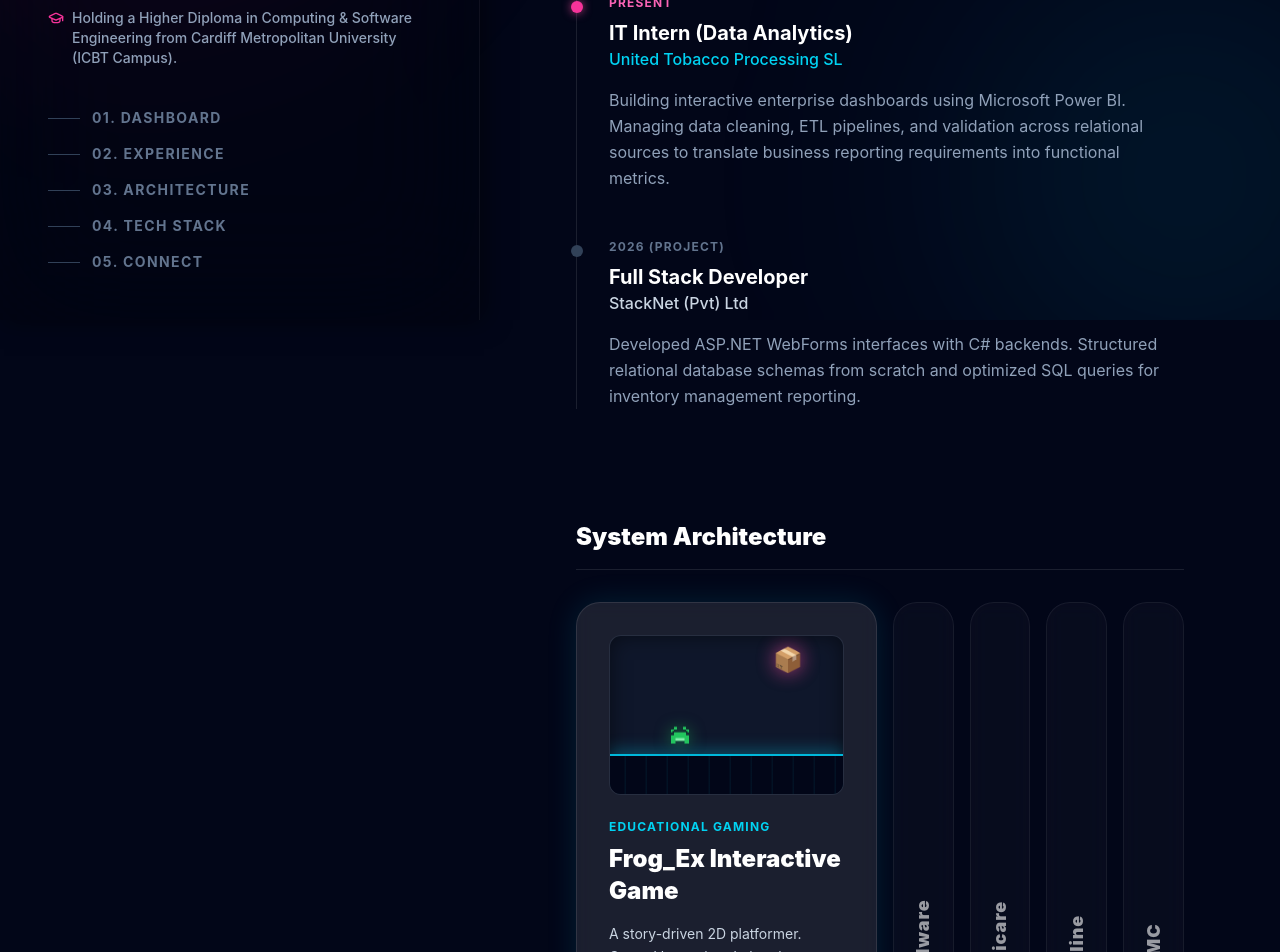
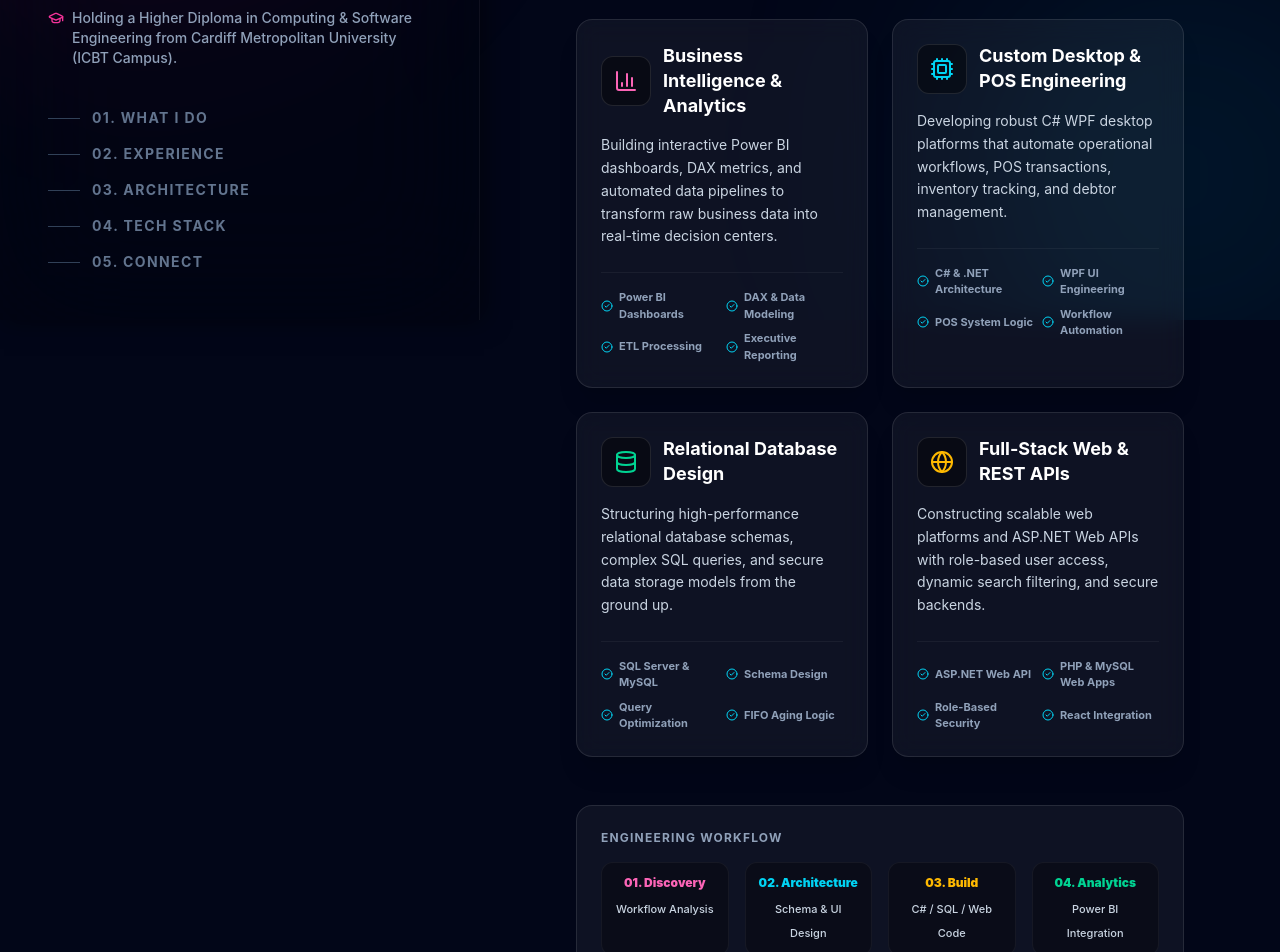
Before and after one commit to ThemiyaD79/portfolio, a React (Vite) app: page / in a window 1280 px wide. Shown: the part 480-1432 px from the top of the page. Built offline with nearby package versions, Linux system fonts and the light colour scheme.

Commit message:
Added What I Do services section, intro presentation animation, robot companion, and mobile optimization

```diff
--- a/src/App.jsx
+++ b/src/App.jsx
@@ -10,12 +10,15 @@
   Palette,
   GraduationCap,
   Smile,
-  ChevronDown
+  ChevronDown,
+  BarChart3,
+  Database,
+  Cpu,
+  Globe,
+  CheckCircle2,
+  Workflow
 } from 'lucide-react';
 
-// ==========================================
-// ⚙️ CONFIGURATION & THEMES
-// ==========================================
 const MY_INFO = {
   name: "Themiya Abeyrathna",
   email: "dgthemiya@gmail.com",
@@ -33,7 +36,6 @@
   { id: 'frost', class: 'bg-frost', border: 'border-slate-800' }
 ];
 
-// --- CUSTOM SVG ICONS ---
 const GithubIcon = ({ className = "w-5 h-5" }) => (
   <svg className={className} fill="currentColor" viewBox="0 0 24 24"><path fillRule="evenodd" d="M12 2C6.477 2 2 6.484 2 12.017c0 4.425 2.865 8.18 6.839 9.504.5.092.682-.217.682-.483 0-.237-.008-.868-.013-1.703-2.782.605-3.369-1.343-3.369-1.343-.454-1.158-1.11-1.466-1.11-1.466-.908-.62.069-.608.069-.608 1.003.07 1.531 1.032 1.531 1.032.892 1.53 2.341 1.088 2.91.832.092-.647.35-1.088.636-1.338-2.22-.253-4.555-1.113-4.555-4.951 0-1.093.39-1.988 1.029-2.688-.103-.253-.446-1.272.098-2.65 0 0 .84-.27 2.75 1.026A9.564 9.564 0 0112 6.844c.85.004 1.705.115 2.504.337 1.909-1.296 2.747-1.027 2.747-1.027.546 1.379.202 2.398.1 2.651.64.7 1.028 1.595 1.028 2.688 0 3.848-2.339 4.695-4.566 4.943.359.309.678.92.678 1.855 0 1.338-.012 2.419-.012 2.747 0 .268.18.58.688.482A10.019 10.019 0 0022 12.017C22 6.484 17.522 2 12 2z" clipRule="evenodd" /></svg>
 );
@@ -44,22 +46,21 @@
   <svg className={className} fill="currentColor" viewBox="0 0 24 24"><path d="M17.48 6.06c-2.09 0-3.69 1.2-4.24 3.01v-3H10.4v7.7c0 1.93-1.57 3.51-3.51 3.51S3.39 15.7 3.39 13.78V6.07H.54v7.71c0 3.51 2.85 6.36 6.36 6.36s6.36-2.85 6.36-6.36v-1.85a4.84 4.84 0 003.1 1.05c2.97 0 5.39-2.42 5.39-5.39s-2.43-5.4-4.27-5.4zm0 8.08c-1.49 0-2.69-1.21-2.69-2.7s1.2-2.7 2.69-2.7 2.69 1.21 2.69 2.7-1.2 2.69-2.69 2.7z"/></svg>
 );
 
-// --- ARCADE DARK MODE GAME PREVIEW ---
 const FrogGameVisual = () => {
   return (
-    <div className="relative w-full h-32 md:h-40 bg-slate-900 rounded-xl overflow-hidden border border-white/10 mb-4 md:mb-6 shadow-[inset_0_0_20px_rgba(0,0,0,0.5)]">
+    <div className="relative w-full h-40 bg-slate-900 rounded-xl overflow-hidden border border-white/10 mb-6 shadow-[inset_0_0_20px_rgba(0,0,0,0.5)]">
       <style>{`
         @keyframes scrollGround { 0% { background-position: 0px 0; } 100% { background-position: -40px 0; } }
-        @keyframes hop { 0%, 100% { transform: translateY(0) scaleY(0.9); } 50% { transform: translateY(-30px) scaleY(1.05); } }
+        @keyframes hop { 0%, 100% { transform: translateY(0) scaleY(0.9); } 50% { transform: translateY(-40px) scaleY(1.05); } }
         @keyframes slideLeftFast { 0% { transform: translateX(300px); } 100% { transform: translateX(-100px); } }
       `}</style>
-      <div className="absolute top-2 right-10 text-xl md:text-2xl animate-pulse drop-shadow-[0_0_10px_rgba(236,72,153,0.8)]">📦</div>
-      <div className="absolute bottom-0 w-full h-8 md:h-10 bg-slate-950 border-t-2 border-cyan-500 shadow-[0_-5px_15px_rgba(6,182,212,0.3)]"
+      <div className="absolute top-4 right-10 text-2xl animate-pulse drop-shadow-[0_0_10px_rgba(236,72,153,0.8)]">📦</div>
+      <div className="absolute bottom-0 w-full h-10 bg-slate-950 border-t-2 border-cyan-500 shadow-[0_-5px_15px_rgba(6,182,212,0.3)]"
         style={{ backgroundImage: 'repeating-linear-gradient(90deg, transparent, transparent 20px, rgba(6,182,212,0.1) 20px, rgba(6,182,212,0.1) 21px)', animation: 'scrollGround 1.5s linear infinite' }}>
       </div>
-      <div className="absolute bottom-8 md:bottom-10 w-6 h-8 md:h-10 bg-slate-800 border-2 border-pink-500 rounded-t-sm shadow-[0_0_10px_rgba(236,72,153,0.5)]" style={{ animation: 'slideLeftFast 3s linear infinite' }}></div>
-      <div className="absolute bottom-8 md:bottom-10 left-1/4 z-10 drop-shadow-[0_0_8px_rgba(34,197,94,0.6)]" style={{ animation: 'hop 0.8s cubic-bezier(0.25, 0.46, 0.45, 0.94) infinite' }}>
-        <svg width="24" height="24" viewBox="0 0 16 16" style={{ imageRendering: 'pixelated' }}>
+      <div className="absolute bottom-10 w-6 h-10 bg-slate-800 border-2 border-pink-500 rounded-t-sm shadow-[0_0_10px_rgba(236,72,153,0.5)]" style={{ animation: 'slideLeftFast 3s linear infinite' }}></div>
+      <div className="absolute bottom-10 left-1/4 z-10 drop-shadow-[0_0_8px_rgba(34,197,94,0.6)]" style={{ animation: 'hop 0.8s cubic-bezier(0.25, 0.46, 0.45, 0.94) infinite' }}>
+        <svg width="32" height="32" viewBox="0 0 16 16" style={{ imageRendering: 'pixelated' }}>
           <path fill="#22c55e" d="M4,4 h2 v-2 h-2 z M10,4 h2 v-2 h-2 z M2,6 h2 v-2 h-2 z M12,6 h2 v-2 h-2 z M4,8 h8 v-2 h-8 z M2,10 h12 v-2 h-12 z M2,12 h12 v-2 h-12 z M2,14 h3 v-2 h-3 z M11,14 h3 v-2 h-3 z" />
           <path fill="#020617" d="M3,5 h1 v1 h-1 z M12,5 h1 v1 h-1 z" />
           <path fill="#86efac" d="M5,12 h6 v-2 h-6 z" />
@@ -73,13 +74,38 @@
   const [time, setTime] = useState("");
   const [bgColor, setBgColor] = useState(BACKGROUND_OPTIONS[0].class);
   const [activeProject, setActiveProject] = useState(0);
-
-  // New States for Intro and Robot
-  const [introStage, setIntroStage] = useState('welcome'); // 'welcome' -> 'hi' -> 'done'
+  const [introStage, setIntroStage] = useState('welcome');
   const [globalScroll, setGlobalScroll] = useState(0);
 
   const scrollContainerRef = useRef(null);
   const cursorRef = useRef(null);
+
+  const services = [
+    {
+      title: "Business Intelligence & Analytics",
+      icon: <BarChart3 className="text-pink-400" size={24} />,
+      description: "Building interactive Power BI dashboards, DAX metrics, and automated data pipelines to transform raw business data into real-time decision centers.",
+      capabilities: ["Power BI Dashboards", "DAX & Data Modeling", "ETL Processing", "Executive Reporting"]
+    },
+    {
+      title: "Custom Desktop & POS Engineering",
+      icon: <Cpu className="text-cyan-400" size={24} />,
+      description: "Developing robust C# WPF desktop platforms that automate operational workflows, POS transactions, inventory tracking, and debtor management.",
+      capabilities: ["C# & .NET Architecture", "WPF UI Engineering", "POS System Logic", "Workflow Automation"]
+    },
+    {
+      title: "Relational Database Design",
+      icon: <Database className="text-emerald-400" size={24} />,
+      description: "Structuring high-performance relational database schemas, complex SQL queries, and secure data storage models from the ground up.",
+      capabilities: ["SQL Server & MySQL", "Schema Design", "Query Optimization", "FIFO Aging Logic"]
+    },
+    {
+      title: "Full-Stack Web & REST APIs",
+      icon: <Globe className="text-amber-400" size={24} />,
+      description: "Constructing scalable web platforms and ASP.NET Web APIs with role-based user access, dynamic search filtering, and secure backends.",
+      capabilities: ["ASP.NET Web API", "PHP & MySQL Web Apps", "Role-Based Security", "React Integration"]
+    }
+  ];
 
   const projects = [
     {
@@ -125,7 +151,6 @@
   ];
 
   useEffect(() => {
-    // Welcome Presentation Animation Logic
     const t1 = setTimeout(() => setIntroStage('hi'), 1500);
     const t2 = setTimeout(() => setIntroStage('done'), 3200);
 
@@ -137,14 +162,11 @@
     const timer = setInterval(updateClock, 1000);
 
     const handleScroll = () => {
-      // 1. Calculate overall page scroll for the Robot
       const winScroll = document.documentElement.scrollTop || document.body.scrollTop;
       const height = document.documentElement.scrollHeight - document.documentElement.clientHeight;
       const scrolled = height > 0 ? (winScroll / height) * 100 : 0;
       setGlobalScroll(scrolled);
 
-      // 2. Desktop-Only Sticky Project Logic
-      // Mobile screens (< 1024px) ignore the sticky logic to prevent bugs.
       if (window.innerWidth >= 1024 && scrollContainerRef.current) {
         const rect = scrollContainerRef.current.getBoundingClientRect();
         const windowHeight = window.innerHeight;
@@ -194,9 +216,7 @@
   return (
     <div className={`flex flex-col lg:flex-row min-h-screen text-slate-300 font-sans selection:bg-pink-500/30 selection:text-pink-200 relative transition-colors duration-700 ${bgColor}`}>
 
-      {/* ==========================================
-          WELCOME INTRO ANIMATION PRELOADER
-      ========================================== */}
+      {/* Intro Preloader */}
       <div className={`fixed inset-0 z-[99999] flex items-center justify-center bg-slate-950 transition-opacity duration-1000 ease-in-out ${introStage === 'done' ? 'opacity-0 pointer-events-none' : 'opacity-100'}`}>
         <div className="relative flex items-center justify-center">
           <h1 className={`text-4xl md:text-7xl font-black text-white absolute transition-all duration-700 transform ${introStage === 'welcome' ? 'opacity-100 scale-100 translate-y-0' : 'opacity-0 scale-110 -translate-y-10'}`}>
@@ -208,7 +228,6 @@
         </div>
       </div>
 
-      {/* --- CSS INJECTIONS & THEME OVERRIDES --- */}
       <style>{`
         .hide-scroll::-webkit-scrollbar { display: none; }
         .hide-scroll { -ms-overflow-style: none; scrollbar-width: none; }
@@ -223,7 +242,6 @@
           transition: all 0.5s ease;
         }
 
-        /* CUSTOM NEON CURSOR */
         .neon-cursor {
           position: fixed;
           top: -20px; left: -20px;
@@ -237,12 +255,7 @@
           mix-blend-mode: screen;
           transition: width 0.2s, height 0.2s;
         }
-        a:hover ~ .neon-cursor, button:hover ~ .neon-cursor {
-          width: 40px; height: 40px;
-          background: rgba(6, 182, 212, 0.4);
-        }
 
-        /* DYNAMIC WHITE "FROST" THEME LOGIC */
         .bg-frost { background-color: #f8fafc; }
         .bg-frost .text-white { color: #0f172a !important; }
         .bg-frost .text-slate-300 { color: #334155 !important; }
@@ -258,12 +271,8 @@
         .bg-frost .neon-cursor { mix-blend-mode: multiply; background: rgba(236, 72, 153, 0.2); box-shadow: 0 0 10px rgba(236, 72, 153, 0.4); }
       `}</style>
 
-      {/* ==========================================
-          SCROLLING ROBOT COMPANION
-      ========================================== */}
-      {/* Neon Laser Wire Track */}
+      {/* Robot & Laser Wire */}
       <div className="fixed top-0 left-0 w-full h-1 bg-gradient-to-r from-pink-500/20 via-cyan-500/40 to-pink-500/20 z-[90]"></div>
-      {/* The Robot */}
       <div
         className="fixed top-0 left-0 z-[100] mt-1 transition-transform duration-75 ease-out pointer-events-none"
         style={{ transform: `translateX(calc(${globalScroll}vw - ${globalScroll > 50 ? '30px' : '0px'}))` }}
@@ -273,22 +282,15 @@
         </div>
       </div>
 
-      {/* ==========================================
-          THE CUSTOM NEON CURSOR
-      ========================================== */}
       <div ref={cursorRef} className="neon-cursor hidden lg:block"></div>
 
-      {/* ==========================================
-          BACKGROUND NEON ORBS
-      ========================================== */}
+      {/* Neon Orbs */}
       <div className="fixed inset-0 z-0 pointer-events-none overflow-hidden">
         <div className="absolute top-[-10%] left-[-10%] w-[40vw] h-[40vw] bg-pink-600/20 rounded-full blur-[120px] mix-blend-screen animate-[pulse_8s_ease-in-out_infinite]"></div>
         <div className="absolute bottom-[-10%] right-[-10%] w-[35vw] h-[35vw] bg-cyan-600/20 rounded-full blur-[120px] mix-blend-screen animate-[pulse_10s_ease-in-out_infinite_reverse]"></div>
       </div>
 
-      {/* ==========================================
-          THEME SWITCHER
-      ========================================== */}
+      {/* Theme Switcher */}
       <div className="fixed top-6 right-4 md:right-6 z-50 flex items-center gap-2 md:gap-3 p-2 px-3 md:px-4 bg-white/5 backdrop-blur-xl border border-white/10 rounded-full shadow-lg">
         <Palette size={16} className="text-slate-400 hidden md:block" />
         <div className="w-px h-4 bg-white/20 hidden md:block"></div>
@@ -304,11 +306,8 @@
         </div>
       </div>
 
-      {/* ==========================================
-          LEFT PANEL: MOBILE OPTIMIZED
-      ========================================== */}
+      {/* Sidebar */}
       <aside className="w-full lg:w-[420px] xl:w-[480px] min-h-screen lg:fixed lg:h-screen bg-black/20 backdrop-blur-3xl border-b lg:border-b-0 lg:border-r border-white/5 p-6 md:p-12 z-20 shadow-[4px_0_24px_rgba(0,0,0,0.5)] flex flex-col justify-center lg:justify-start overflow-y-auto hide-scroll relative">
-
         <div>
           <div className="inline-flex items-center gap-2 px-3 py-1.5 rounded-full bg-cyan-500/10 border border-cyan-500/20 text-xs font-bold text-cyan-400 mb-6 md:mb-8 mt-10 lg:mt-0">
             <span className="w-2 h-2 rounded-full bg-cyan-400 animate-pulse shadow-[0_0_8px_rgba(6,182,212,1)]"></span>
@@ -333,8 +332,8 @@
           </div>
 
           <nav className="hidden lg:flex flex-col gap-4 font-bold text-sm text-slate-500 uppercase tracking-widest mb-16">
-            <a href="#dashboard" className="hover:text-pink-400 transition-colors flex items-center gap-3 group">
-              <span className="w-8 h-[1px] bg-slate-700 group-hover:bg-pink-400 group-hover:w-12 transition-all"></span> 01. Dashboard
+            <a href="#services" className="hover:text-pink-400 transition-colors flex items-center gap-3 group">
+              <span className="w-8 h-[1px] bg-slate-700 group-hover:bg-pink-400 group-hover:w-12 transition-all"></span> 01. What I Do
             </a>
             <a href="#experience" className="hover:text-pink-400 transition-colors flex items-center gap-3 group">
               <span className="w-8 h-[1px] bg-slate-700 group-hover:bg-pink-400 group-hover:w-12 transition-all"></span> 02. Experience
@@ -377,20 +376,17 @@
           </div>
         </div>
 
-        {/* Mobile Scroll Indicator */}
         <div className="absolute bottom-6 left-1/2 -translate-x-1/2 flex flex-col items-center gap-1 text-slate-500 lg:hidden animate-bounce opacity-70">
           <span className="text-[10px] font-bold uppercase tracking-widest">Scroll</span>
           <ChevronDown size={16} />
         </div>
       </aside>
 
-      {/* ==========================================
-          RIGHT PANEL: SCROLLABLE CANVAS
-      ========================================== */}
+      {/* Main Canvas */}
       <main className="flex-1 lg:ml-[420px] xl:ml-[480px] relative z-10 hide-scroll">
         <div className="max-w-5xl mx-auto p-6 md:p-12 lg:p-16 xl:p-24 pt-16 md:pt-24 lg:pt-16">
 
-          {/* --- DATA DASHBOARD HERO --- */}
+          {/* System Metrics */}
           <section id="dashboard" className="mb-16 md:mb-24">
             <div className="flex items-center gap-2 text-xs font-bold text-pink-500 uppercase tracking-widest mb-6">
               <Terminal size={14} /> System Overview
@@ -411,7 +407,58 @@
             </div>
           </section>
 
-          {/* --- EXPERIENCE --- */}
+          {/* --- NEW: WHAT I DO / SERVICES SECTION --- */}
+          <section id="services" className="mb-16 md:mb-24">
+            <div className="flex items-center gap-2 text-xs font-bold text-cyan-400 uppercase tracking-widest mb-2">
+              <Workflow size={14} /> Professional Services
+            </div>
+            <h3 className="text-2xl font-black text-white mb-8 border-b border-white/10 pb-4">What I Do & How I Deliver Value</h3>
+
+            <div className="grid grid-cols-1 md:grid-cols-2 gap-6 mb-12">
+              {services.map((srv, idx) => (
+                <div key={idx} className="bg-white/5 backdrop-blur-md border border-white/10 rounded-2xl p-6 shadow-xl hover:border-pink-500/40 hover:bg-white/10 transition-all duration-300">
+                  <div className="flex items-center gap-3 mb-4">
+                    <div className="p-3 bg-black/40 border border-white/10 rounded-xl">{srv.icon}</div>
+                    <h4 className="text-lg font-bold text-white leading-snug">{srv.title}</h4>
+                  </div>
+                  <p className="text-slate-300 text-xs md:text-sm leading-relaxed mb-6">{srv.description}</p>
+                  <div className="grid grid-cols-2 gap-2 border-t border-white/5 pt-4">
+                    {srv.capabilities.map((cap, i) => (
+                      <div key={i} className="flex items-center gap-1.5 text-[11px] font-bold text-slate-400">
+                        <CheckCircle2 size={12} className="text-cyan-400 shrink-0" />
+                        <span>{cap}</span>
+                      </div>
+                    ))}
+                  </div>
+                </div>
+              ))}
+            </div>
+
+            {/* Development Process Bar */}
+            <div className="bg-white/5 border border-white/10 rounded-2xl p-6">
+              <h4 className="text-xs font-bold text-slate-400 uppercase tracking-widest mb-4">Engineering Workflow</h4>
+              <div className="grid grid-cols-2 md:grid-cols-4 gap-4 text-center">
+                <div className="p-3 bg-black/30 border border-white/5 rounded-xl">
+                  <span className="text-xs font-black text-pink-400 block mb-1">01. Discovery</span>
+                  <span className="text-[11px] text-slate-300 font-medium">Workflow Analysis</span>
+                </div>
+                <div className="p-3 bg-black/30 border border-white/5 rounded-xl">
+                  <span className="text-xs font-black text-cyan-400 block mb-1">02. Architecture</span>
+                  <span className="text-[11px] text-slate-300 font-medium">Schema & UI Design</span>
+                </div>
+                <div className="p-3 bg-black/30 border border-white/5 rounded-xl">
+                  <span className="text-xs font-black text-amber-400 block mb-1">03. Build</span>
+                  <span className="text-[11px] text-slate-300 font-medium">C# / SQL / Web Code</span>
+                </div>
+                <div className="p-3 bg-black/30 border border-white/5 rounded-xl">
+                  <span className="text-xs font-black text-emerald-400 block mb-1">04. Analytics</span>
+                  <span className="text-[11px] text-slate-300 font-medium">Power BI Integration</span>
+                </div>
+              </div>
+            </div>
+          </section>
+
+          {/* Experience */}
           <section id="experience" className="mb-16 md:mb-24">
             <h3 className="text-2xl font-black text-white mb-8 border-b border-white/10 pb-4">Professional History</h3>
             <div className="relative border-l border-white/10 pl-6 md:pl-8 pb-10 md:pb-12">
@@ -430,13 +477,11 @@
             </div>
           </section>
 
-          {/* --- RESPONSIVE PROJECT ACCORDION --- */}
-          {/* Desktop = Sticky Scroll Container (lg:h-[200vh]). Mobile = Natural flow Tap-to-Expand (h-auto) */}
+          {/* Projects */}
           <section id="projects" ref={scrollContainerRef} className="relative h-auto lg:h-[200vh] mb-16 md:mb-24">
             <div className="lg:sticky lg:top-24 z-10 lg:pt-4">
               <h3 className="text-2xl font-black text-white mb-8 border-b border-white/10 pb-4">System Architecture</h3>
 
-              {/* Flex changes from Column on Mobile to Row on Desktop */}
               <div className="flex flex-col lg:flex-row gap-4 lg:h-[500px] w-full">
                 {projects.map((proj, idx) => {
                   const isActive = activeProject === idx;
@@ -448,7 +493,6 @@
                         ${isActive ? 'w-full lg:w-[60%] flex-1 lg:h-full bg-white/10 shadow-[0_0_30px_rgba(6,182,212,0.15)] min-h-[400px] lg:min-h-0' : 'w-full lg:w-[10%] h-16 lg:h-full bg-white/5 hover:bg-white/10 opacity-80 lg:opacity-60'}
                       `}
                     >
-                      {/* Collapsed State Content */}
                       <div className={`absolute inset-0 p-4 lg:p-6 flex flex-row lg:flex-col items-center justify-between lg:justify-end transition-opacity duration-300 ${isActive ? 'opacity-0 pointer-events-none' : 'opacity-100'}`}>
                         <span className="text-white font-bold lg:font-black whitespace-nowrap lg:-rotate-90 lg:mb-20 tracking-wider text-sm lg:text-lg">
                           {proj.title.split(' ')[0]}
@@ -456,7 +500,6 @@
                         <FolderGit2 className="text-slate-500 lg:mb-4 shrink-0" size={20} />
                       </div>
 
-                      {/* Expanded State Content */}
                       <div className={`absolute inset-0 p-5 md:p-6 lg:p-8 flex flex-col justify-between transition-opacity duration-700 delay-200 ${isActive ? 'opacity-100' : 'opacity-0 pointer-events-none'}`}>
                         <div>
                           {proj.hasVisual && <FrogGameVisual />}
@@ -484,7 +527,7 @@
             </div>
           </section>
 
-          {/* --- GEOMETRIC INTERACTIVE TECH STACK --- */}
+          {/* Tech Stack */}
           <section id="skills" className="mb-16 md:mb-24 relative z-50">
             <h3 className="text-2xl font-black text-white mb-8 md:mb-12 border-b border-white/10 pb-4">Technical Stack</h3>
             <div className="grid grid-cols-1 md:grid-cols-2 xl:grid-cols-3 gap-6 md:gap-8 lg:gap-12">
```
